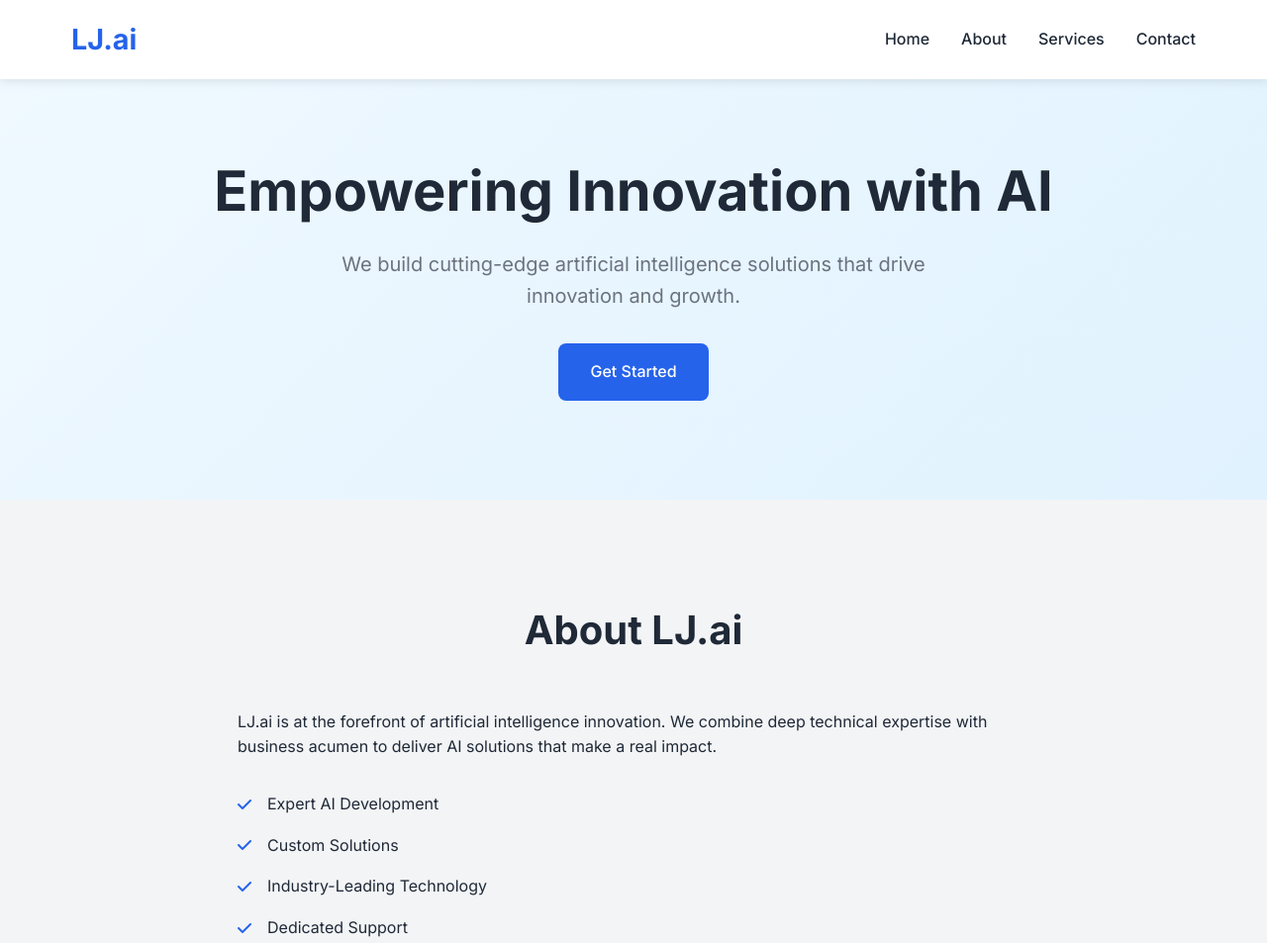
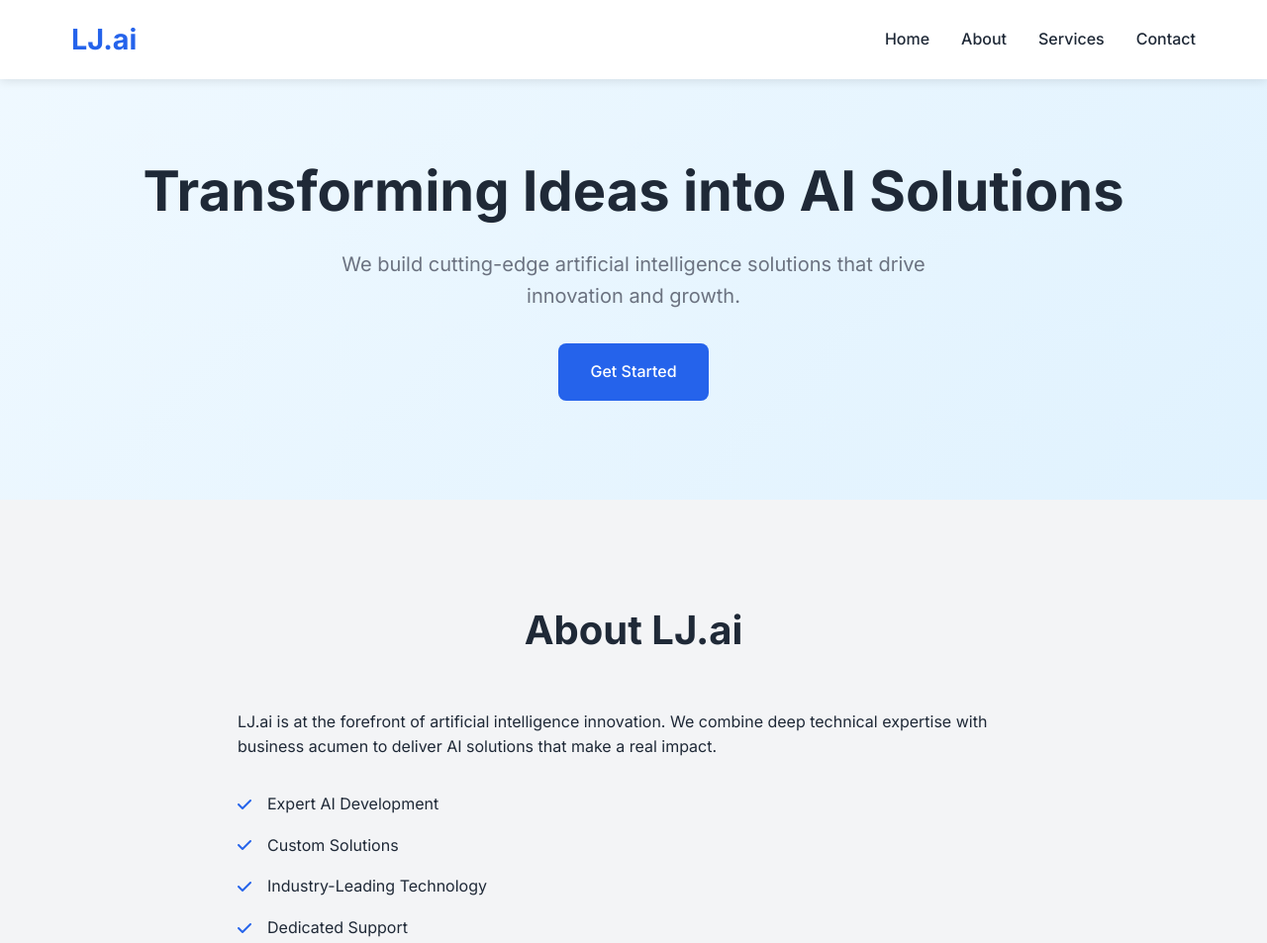
Before and after one commit to jyotiradityadav/Testing-, a plain HTML site: page index.html in a window 1280 px wide. Shown: the top 953 px of the page at 99% size. Drawn offline with Linux system fonts and the light colour scheme.

Commit message:
Update index.html

```diff
--- a/index.html
+++ b/index.html
@@ -29,7 +29,7 @@
 
     <section id="home" class="hero">
         <div class="container">
-            <h1>Empowering Innovation with AI</h1>
+            <h1>Transforming Ideas into AI Solutions</h1>
             <p>We build cutting-edge artificial intelligence solutions that drive innovation and growth.</p>
             <a href="#contact" class="cta-button">Get Started</a>
         </div>
```
